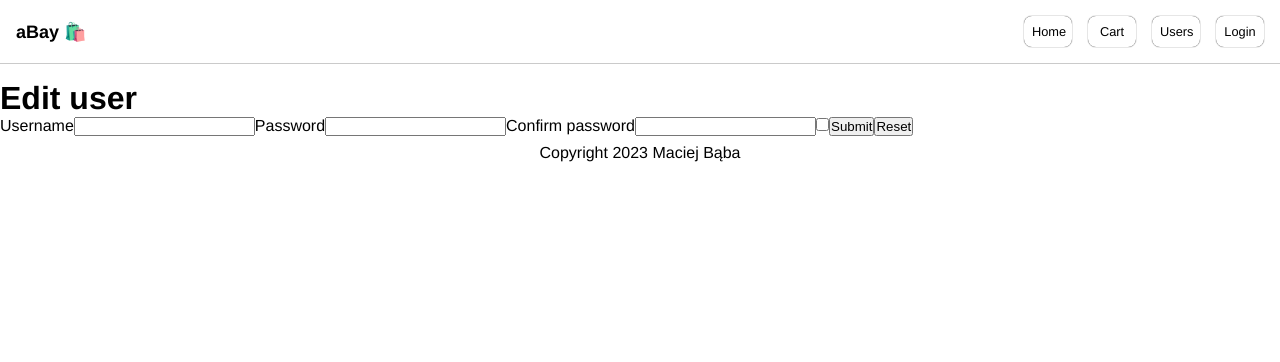
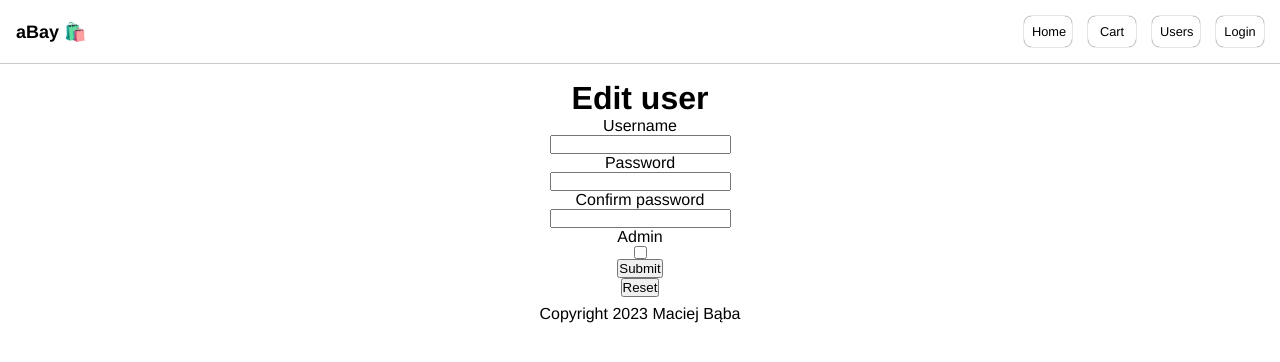
Before and after one commit to maciejbaba/mern-ecommerce, a React (Create React App) app: page /users/editUser/1 in a window 1280 px wide. Shown: the top 362 px of the page. Built offline with nearby package versions, Linux system fonts and the light colour scheme; no server answers; the HTML template or start-up script is replaced by a standard one.

Commit message:
add EditUser css, further develop EditUser

```diff
--- /dev/null
+++ b/src/css/EditUser.css
@@ -0,0 +1,9 @@
+.edit-user-main {
+  text-align: center;
+}
+
+.edit-user-form {
+  display: flex;
+  flex-direction: column;
+  align-items: center;
+}
--- a/src/features/users/EditUser.js
+++ b/src/features/users/EditUser.js
@@ -1,22 +1,32 @@
 import { useParams } from "react-router-dom"
 import { useSelector } from "react-redux"
 import { selectUserById } from "./usersApiSlice"
+import { useUpdateUserMutation } from "./usersApiSlice"
+import "../../css/EditUser.css"
 
 const EditUser = () => {
+  const { userId } = useParams()
+  const user = useSelector((state) => selectUserById(state, userId))
+  const [updateUser, { isLoading }] = useUpdateUserMutation()
+
+  const handleEdit = (e) => {
+    e.preventDefault()
+  }
+
   return (
-    <main>
+    <main className="edit-user-main">
       <h1>Edit user</h1>
-      <form action="">
+      <form action="" className="edit-user-form">
         <label htmlFor="username">Username</label>
         <input type="text" id="username" />
         <label htmlFor="password">Password</label>
         <input type="password" id="password" />
         <label htmlFor="confirm-password">Confirm password</label>
         <input type="password" id="confirm-password" />
-        <label htmlFor="admin" id="admin"></label>
+        <label htmlFor="admin" id="admin">Admin</label>
         <input type="checkbox" id="admin" />
 
-        <button type="submit">Submit</button>
+        <button onClick={e => handleEdit(e)}>Submit</button>
         <button type="reset">Reset</button>
       </form>
     </main>
```
